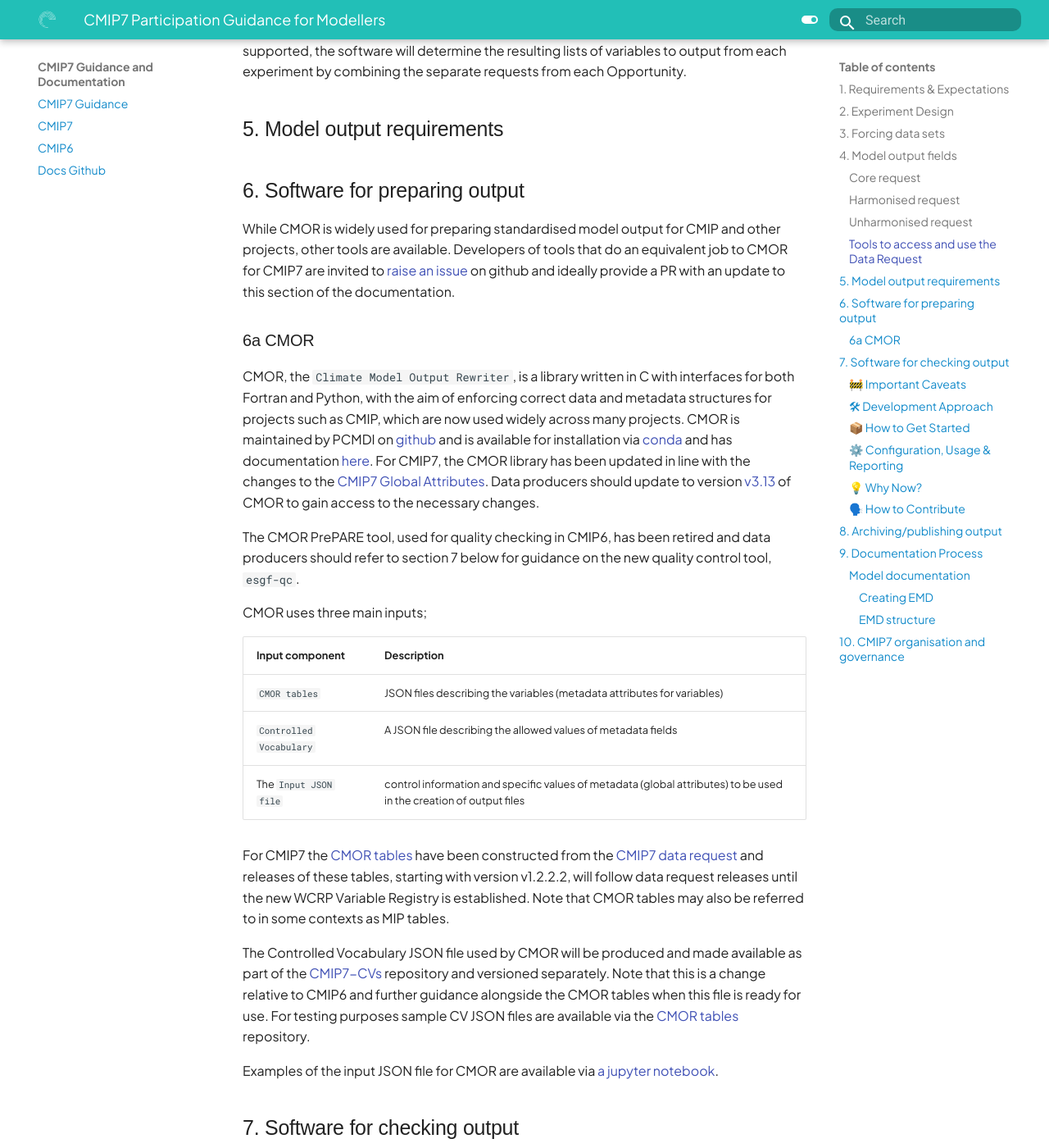
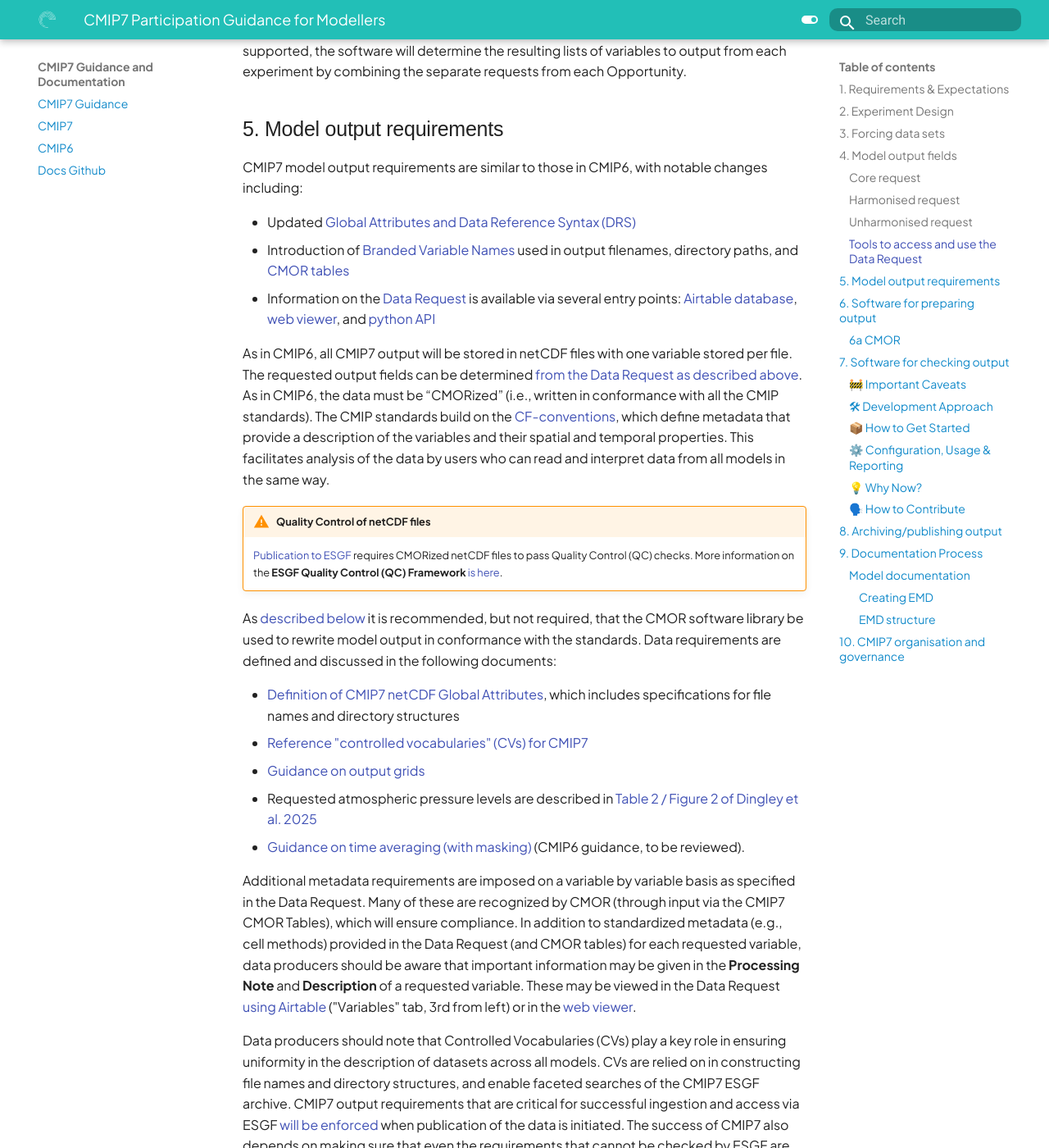
Before and after one commit to WCRP-CMIP/cmip7-guidance, an MkDocs documentation site: the page built from docs/CMIP7/guidance_for_modellers.md, in a window 1280 px wide and 1400 px high, scrolled down 3762 px. Shown: the whole window at 82% size. Built offline with MkDocs 1.6.1 and Material for MkDocs 9.7.7, drawn with Linux system fonts in a browser that asks for light colours; some web fonts are replaced; some of the changed text lies outside the part shown.

Commit message:
model output requirements subsection (#52)
* initial draft of model output requirements subsection
* Move time and area averaging into this repo

```diff
--- a/docs/CMIP7/guidance_for_modellers.md
+++ b/docs/CMIP7/guidance_for_modellers.md
@@ -43,7 +43,7 @@ provided as early as possible):
   further information will be provided in due course.
 
 * Correct published data when errors are discovered. Errors should be documented using the
-  [ES-DOC Errata Service](https://errata.ipsl.fr/) before further action is taken, e.g. retraction
+  [ESGF Errata Service](https://errata.ipsl.fr/) before further action is taken, e.g. retraction
   and publication of replacement datasets.  Please note that the Errata Service supports
   [user proposed issues](https://ipsl.gitbook.io/esgf-errata-service/errata-service-web-pages/propose-an-issue-through-webforms),
   which are moderated and passed to modelling groups as required. Further information about the
@@ -137,7 +137,48 @@ The [Data Request Software](https://github.com/CMIP-Data-Request/CMIP7_DReq_soft
 Given a list of Opportunities supported, the software will determine the resulting lists of variables to output from each experiment by combining the separate requests from each Opportunity.
 
 
+
 ## 5.  Model output requirements
+
+CMIP7 model output requirements are similar to those in CMIP6, with notable changes including:
+
+- Updated [Global Attributes and Data Reference Syntax (DRS)](./global_attributes.md)
+- Introduction of [Branded Variable Names](./branded_variables.md) used in output filenames, directory paths, and [CMOR tables](https://github.com/WCRP-CMIP/cmip7-cmor-tables/)
+- Information on the [Data Request](#4-model-output-fields) is available via several entry points: [Airtable database](https://bit.ly/CMIP7-DReq-latest), [web viewer](https://cmip-data-request.github.io/cmip7-dreq-webview/latest), and [python API](https://github.com/CMIP-Data-Request/CMIP7_DReq_software)
+
+As in CMIP6, all CMIP7 output will be stored in netCDF files with one variable stored per file.
+The requested output fields can be determined [from the Data Request as described above](#4-model-output-fields).
+As in CMIP6, the data must be “CMORized” (i.e., written in conformance with all the CMIP standards).
+The CMIP standards build on the [CF-conventions](https://cfconventions.org/), which define metadata that provide a description of the variables and their spatial and temporal properties.
+This facilitates analysis of the data by users who can read and interpret data from all models in the same way.
+
+!!! warning "Quality Control of netCDF files"
+
+    [Publication to ESGF](./guidance_for_esgf.md) requires CMORized netCDF files to pass Quality Control (QC) checks.
+    More information on the **ESGF Quality Control (QC) Framework** [is here](#7--software-for-checking-output).
+
+As [described below](#6-software-for-preparing-output) it is recommended, but not required, that the CMOR software library be used to rewrite model output in conformance with the standards.
+Data requirements are defined and discussed in the following documents:
+
+- [Definition of CMIP7 netCDF Global Attributes](https://zenodo.org/records/17250297), which includes specifications for file names and directory structures
+- [Reference "controlled vocabularies" (CVs) for CMIP7](https://github.com/WCRP-CMIP/CMIP7-CVs)
+- [Guidance on output grids](https://zenodo.org/records/15697025)
+- Requested atmospheric pressure levels are described in [Table 2 / Figure 2 of Dingley et al. 2025](https://egusphere.copernicus.org/preprints/2025/egusphere-2025-3189/)
+- [Guidance on time averaging (with masking)](../CMIP6/time_and_area_averaging.md) (CMIP6 guidance, to be reviewed).
+
+Additional metadata requirements are imposed on a variable by variable basis as specified in the Data Request.
+Many of these are recognized by CMOR (through input via the CMIP7 CMOR Tables), which will ensure compliance.
+In addition to standardized metadata (e.g., cell methods) provided in the Data Request (and CMOR tables) for each requested variable, data producers should be aware that important information may be given in the **Processing Note** and **Description** of a requested variable.
+These may be viewed in the Data Request [using Airtable](https://bit.ly/CMIP7-DReq-latest) ("Variables" tab, 3rd from left) or in the [web viewer](https://cmip-data-request.github.io/cmip7-dreq-webview/latest/variables.html).
+
+Data producers should note that Controlled Vocabularies (CVs) play a key role in ensuring uniformity in the description of datasets across all models.
+CVs are relied on in constructing file names and directory structures, and enable faceted searches of the CMIP7 ESGF archive.
+CMIP7 output requirements that are critical for successful ingestion and access via ESGF [will be enforced](#7-software-for-checking-output) when publication of the data is initiated.
+The success of CMIP7 also depends on making sure that even the requirements that cannot be checked by ESGF are met.
+This is the responsibility of all data producers preparing model output for CMIP7.
+
+
+
 ## 6.  Software for preparing output
 
 While CMOR is widely used for preparing standardised model output for CMIP and other projects, other tools are available.
```
Also changed, not shown: docs/CMIP6/index.md (+1 -0 lines), docs/CMIP6/time_and_area_averaging.md (added, +73 -0 lines).
